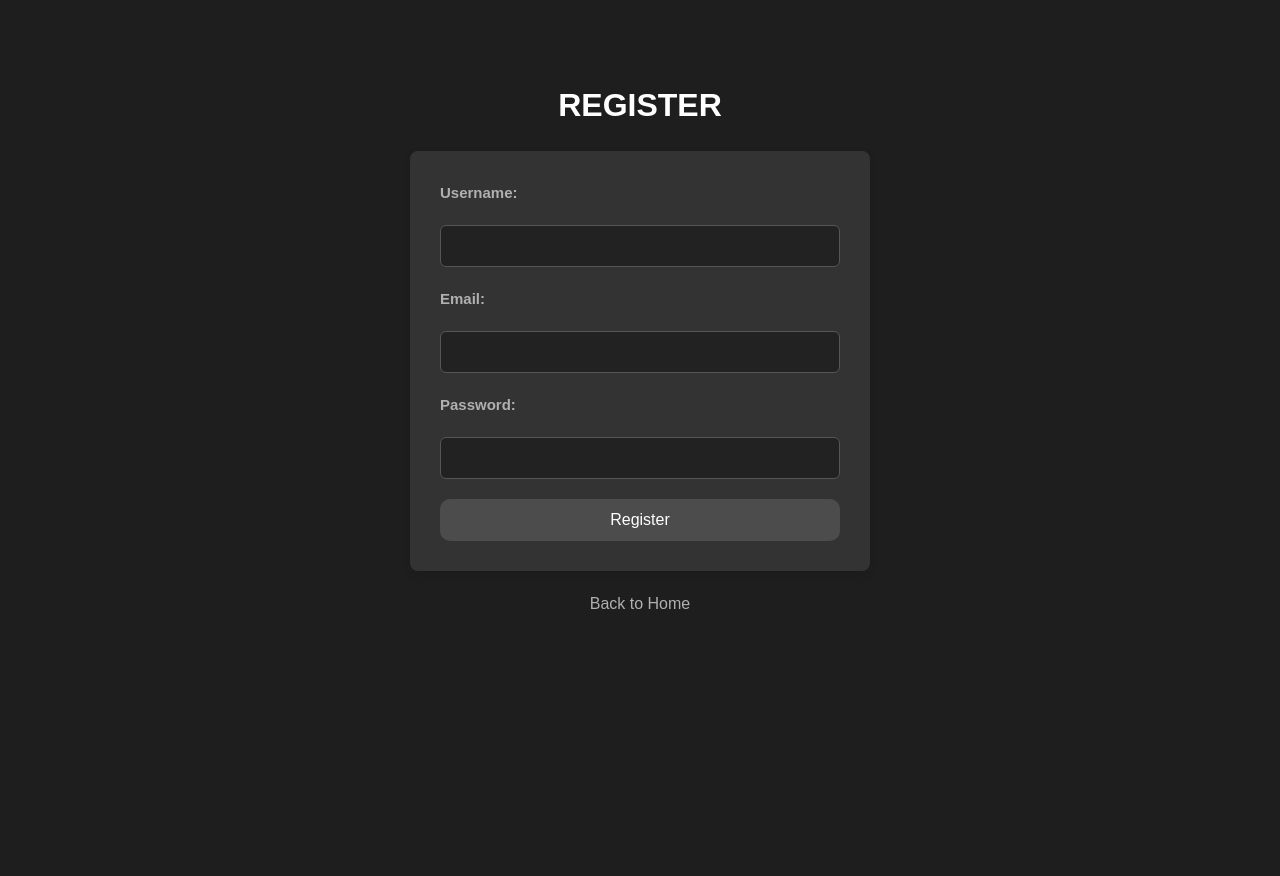
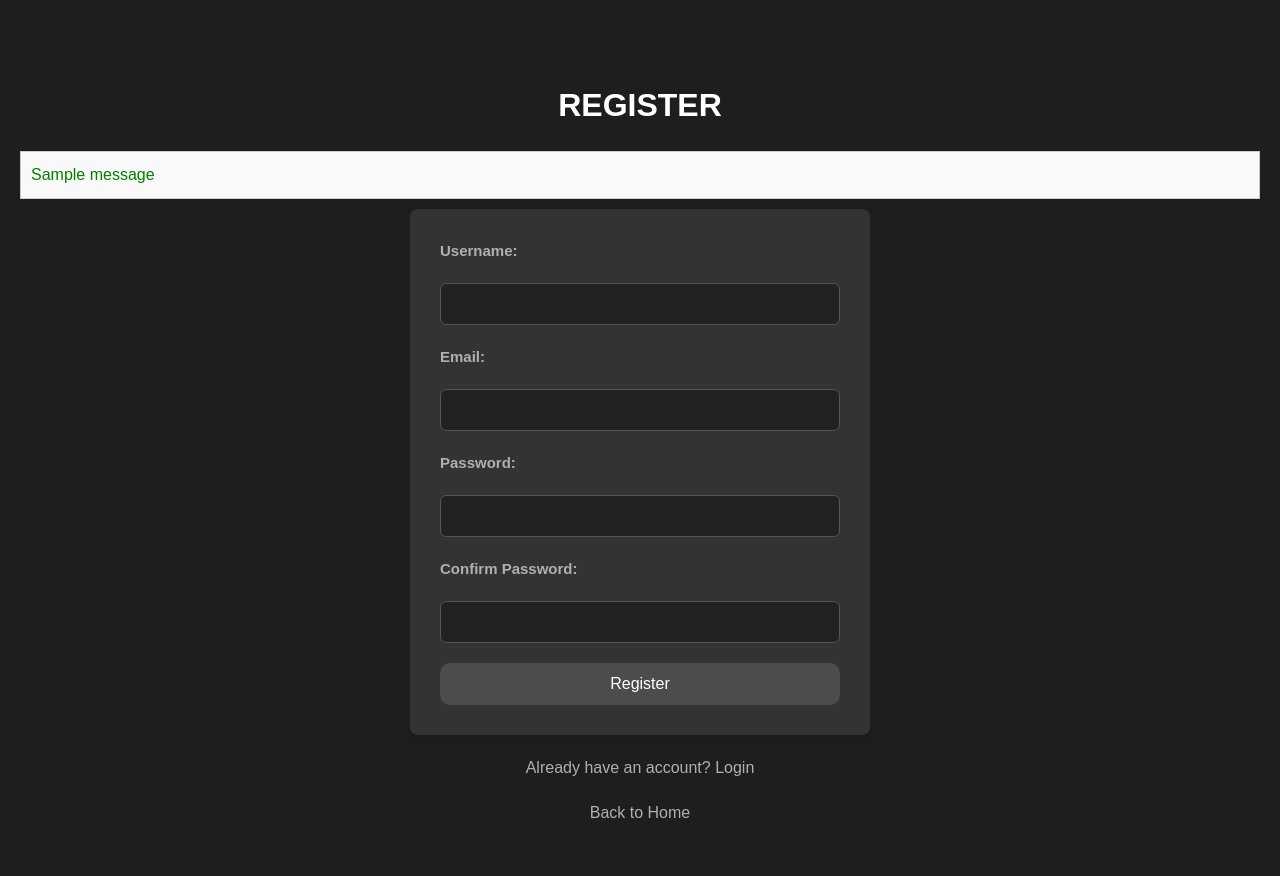
Before and after one commit to Dima1385/Library_jango_, a Django app: page /register/ in a window 1280 px wide. Before the commit the page ends 609 px from the top, so only its background shows below. Run offline with Django 5.2, Linux system fonts and the light colour scheme; tables that the repository leaves empty hold one stand-in row (values such as "Sample post"); one stand-in notice (Sample message) is shown.

Commit message:
Registration and login

```diff
--- a/library/settings.py
+++ b/library/settings.py
@@ -39,6 +39,7 @@ INSTALLED_APPS = [
     'django.contrib.messages',
     'django.contrib.staticfiles',
     'library',
+
 ]
 
 MIDDLEWARE = [
@@ -91,6 +92,9 @@ AUTH_PASSWORD_VALIDATORS = [
     },
     {
         'NAME': 'django.contrib.auth.password_validation.MinimumLengthValidator',
+        'OPTIONS': {
+            'min_length': 8,
+        },
     },
     {
         'NAME': 'django.contrib.auth.password_validation.CommonPasswordValidator',
@@ -126,3 +130,5 @@ STATICFILES_DIRS = [
 # https://docs.djangoproject.com/en/5.1/ref/settings/#default-auto-field
 
 DEFAULT_AUTO_FIELD = 'django.db.models.BigAutoField'
+
+LOGIN_URL = 'login'
--- a/library/views.py
+++ b/library/views.py
@@ -1,9 +1,8 @@
-
-from django.shortcuts import render
-from .models import Book
-from .models import Author
-
-
+from django.shortcuts import render, redirect
+from django.contrib.auth import authenticate, login, logout
+from django.contrib.auth.forms import UserCreationForm
+from django.contrib import messages
+from django.contrib.auth.decorators import login_required
 
 books_db = [
     {
@@ -36,6 +35,45 @@ authors_db = [
     {"id": 3, "name": "J.R.R. Tolkien", "bio": "J.R.R. Tolkien was an English writer and professor, best known for The Hobbit and The Lord of the Rings.", "books": ["The Lord of the Rings"]},
 ]
 
+
+# Реєстрація
+def register_view(request):
+    if request.method == 'POST':
+        form = UserCreationForm(request.POST)
+        if form.is_valid():
+            form.save()
+            messages.success(request, 'Реєстрація успішна! Ви можете увійти.')
+            return redirect('login')
+        else:
+            messages.error(request, 'Будь ласка, виправте помилки у формі.')
+    else:
+        form = UserCreationForm()
+    return render(request, 'register.html', {'form': form})
+
+
+# Вхід
+def login_view(request):
+    if request.method == 'POST':
+        username = request.POST['username']
+        password = request.POST['password']
+
+        user = authenticate(request, username=username, password=password)
+
+        if user is not None:
+            login(request, user)
+            messages.success(request, 'You have successfully logged in!')
+            return redirect('home')
+        else:
+            messages.error(request, 'Invalid username or password.')
+
+    return render(request, 'login.html')
+
+# Вихід
+def logout_view(request):
+    logout(request)
+    return redirect('home')
+
+
 def home(request):
     return render(request, 'home.html')
 
@@ -64,3 +102,13 @@ def author_detail(request, author_id):
     if author:
         return render(request, 'author_detail.html', {'author': author})
     return render(request, '404.html')
+
+
+
+# @login_required
+# def books(request):
+#     return render(request, 'books.html')
+
+# @login_required
+# def authors(request):
+#     return render(request, 'authors.html')
--- a/static/css/style.css
+++ b/static/css/style.css
@@ -163,6 +163,21 @@ form button:hover {
     background-color: #3b3b3b;
 }
 
+.messages {
+    list-style: none;
+    padding: 10px;
+    margin: 10px 0;
+    border: 1px solid #ccc;
+    background-color: #f9f9f9;
+}
+.messages .success {
+    color: green;
+}
+.messages .error {
+    color: red;
+}
+
+
 /* Медіа запити для мобільних пристроїв */
 @media (max-width: 768px) {
     h1, h2 {
--- a/templates/register.html
+++ b/templates/register.html
@@ -10,16 +10,34 @@
 <body>
     <div class="register-page">
         <h1>Register</h1>
-        <form>
-            <label for="username">Username:</label>
-            <input type="text" id="username" name="username">
-            <label for="email">Email:</label>
-            <input type="email" id="email" name="email">
-            <label for="password">Password:</label>
-            <input type="password" id="password" name="password">
+        {% if messages %}
+            <ul class="messages">
+                {% for message in messages %}
+                    <li class="{{ message.tags }}">{{ message }}</li>
+                {% endfor %}
+            </ul>
+        {% endif %}
+        <form method="POST">
+            {% csrf_token %}
+            <label for="id_username">Username:</label>
+            <input type="text" id="id_username" name="username" value="{{ form.username.value|default:'' }}" required>
+
+            <label for="id_email">Email:</label>
+            <input type="email" id="id_email" name="email" value="{{ form.email.value|default:'' }}" required>
+
+            <label for="id_password1">Password:</label>
+            <input type="password" id="id_password1" name="password1" required>
+
+            <label for="id_password2">Confirm Password:</label>
+            <input type="password" id="id_password2" name="password2" required>
+
             <button type="submit">Register</button>
         </form>
-        <a href="{% url 'home' %}">Back to Home</a>
+        <div class="links">
+            <a href="{% url 'login' %}">Already have an account? Login</a>
+            <a href="{% url 'home' %}">Back to Home</a>
+        </div>
     </div>
+
 </body>
 </html>
```
Also changed, not shown: templates/home.html (+20 -2 lines), templates/login.html (+7 -4 lines), templates/base.html (added).
